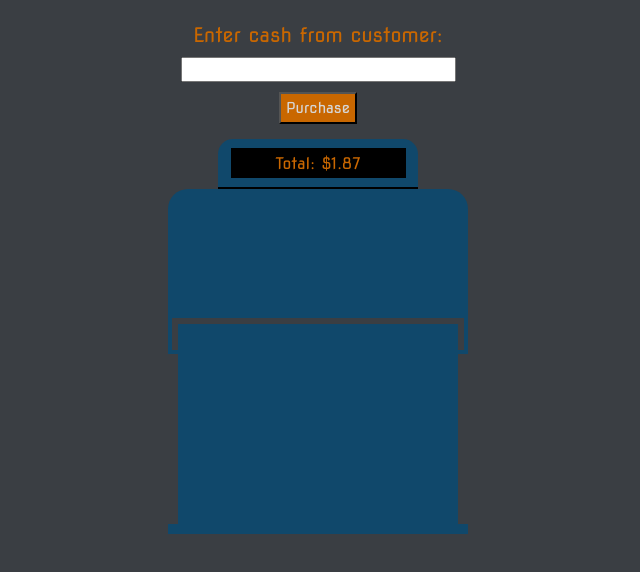
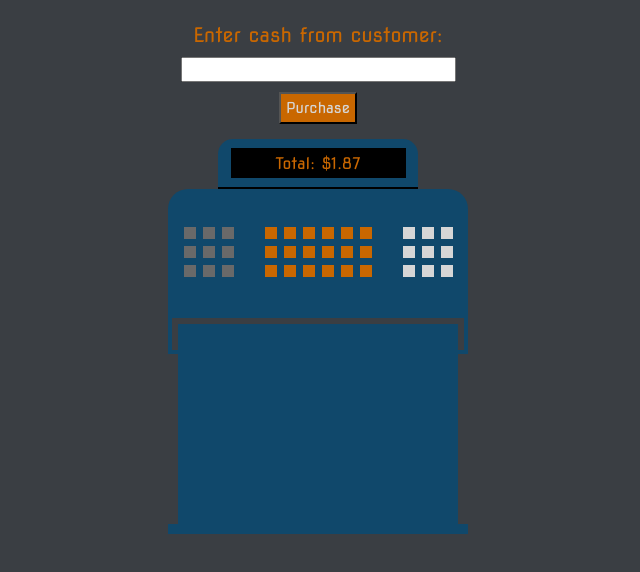
Before and after one commit to ChadHarper811/cash_register, a plain HTML site: page index.html in a window 1280 px wide. Shown: the part 186-758 px from the top of the page, without its empty margins (322-962 px from the left). Drawn offline with Linux system fonts and the light colour scheme.

Commit message:
style changes

```diff
--- a/index.html
+++ b/index.html
@@ -30,7 +30,48 @@
                     </div>
 
                     <div class="register-body">
-                        <div class="register-btns"></div>
+                        <div class="register-btns-left">
+                            <div class="button left"></div>
+                            <div class="button left"></div>
+                            <div class="button left"></div>
+                            <div class="button left"></div>
+                            <div class="button left"></div>
+                            <div class="button left"></div>
+                            <div class="button left"></div>
+                            <div class="button left"></div>
+                            <div class="button left"></div>
+                        </div>
+                        <div class="register-btns-mid">
+                            <div class="button mid"></div>
+                            <div class="button mid"></div>
+                            <div class="button mid"></div>
+                            <div class="button mid"></div>
+                            <div class="button mid"></div>
+                            <div class="button mid"></div>
+                            <div class="button mid"></div>
+                            <div class="button mid"></div>
+                            <div class="button mid"></div>
+                            <div class="button mid"></div>
+                            <div class="button mid"></div>
+                            <div class="button mid"></div>
+                            <div class="button mid"></div>
+                            <div class="button mid"></div>
+                            <div class="button mid"></div>
+                            <div class="button mid"></div>
+                            <div class="button mid"></div>
+                            <div class="button mid"></div>
+                        </div>
+                        <div class="register-btns-right">
+                            <div class="button right"></div>
+                            <div class="button right"></div>
+                            <div class="button right"></div>
+                            <div class="button right"></div>
+                            <div class="button right"></div>
+                            <div class="button right"></div>
+                            <div class="button right"></div>
+                            <div class="button right"></div>
+                            <div class="button right"></div>
+                        </div>
                     </div>
 
                     <div class="register-drawer-opening"></div>
--- a/styles.css
+++ b/styles.css
@@ -85,12 +85,51 @@ body {
 }
 
 .register-body {
+    display: grid;
+    grid-template-columns: auto auto auto;
     justify-items: center;
     align-items: center;
     width: 300px;
     height: 125px;
     background-color: var(--blue);
     border-radius: 20px 20px 0 0;
+}
+
+.register-btns-left, .register-btns-right, .register-btns-mid {
+    display: grid;
+    gap: 5px;
+}
+
+.register-btns-left {
+    grid-template-columns: auto auto auto;
+}
+
+.register-btns-mid {
+    grid-template-columns: auto auto auto auto auto auto;
+}
+
+.register-btns-right {
+    display: grid;
+    grid-template-columns: auto auto auto;
+    gap: 5px;
+}
+
+.button {
+    width: 12px;
+    height: 12px;
+    margin: 1px;
+}
+
+.left {
+    background-color: var(--light_gray);
+}
+
+.mid {
+    background-color: var(--orange);
+}
+
+.right {
+    background-color: var(--off_white);
 }
 
 .register-drawer-opening {
```
